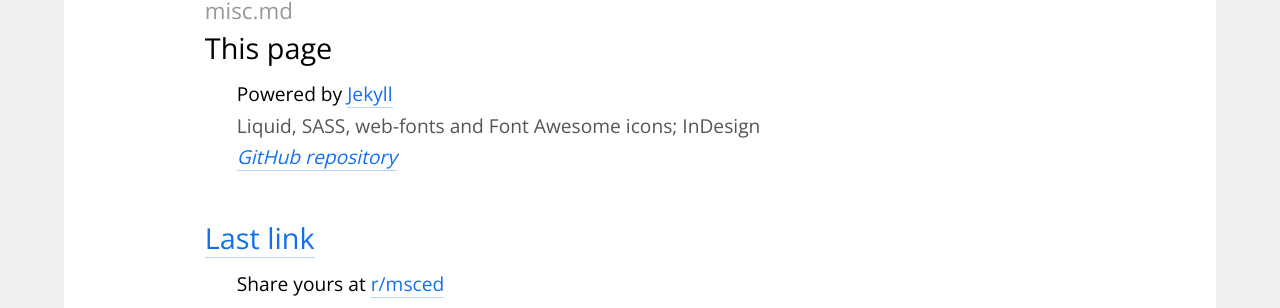
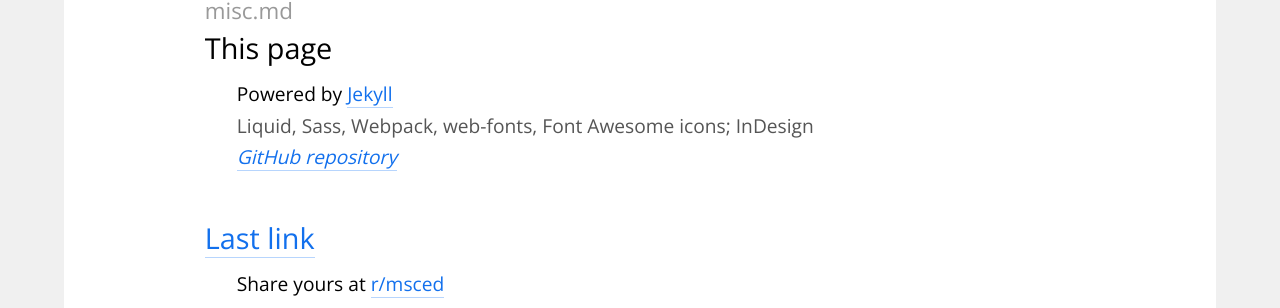
Before and after one commit to efojs/efojs.com, a Jekyll site: the page built from index.html, in a window 1280 px wide and 900 px high, scrolled down 9328 px. Shown: the part 442-750 px from the top of the window. Built offline with Jekyll 4.4.1, drawn with Linux system fonts in a browser that asks for light colours; nearby versions of some CDN libraries.

Commit message:
Mention Webpack

```diff
--- a/_posts/2019-11-09-this-page.html
+++ b/_posts/2019-11-09-this-page.html
@@ -5,7 +5,7 @@ date: "2019-11-09 07:17:58 +0300"
 category: misc
 name:
 description: Powered by <a href="https://jekyllrb.com/">Jekyll</a>
-tech_stack: Liquid, SASS, web-fonts and Font Awesome icons; InDesign
+tech_stack: Liquid, Sass, Webpack, web-fonts, Font Awesome icons; InDesign
 status: <a href="https://github.com/efojs/efojs.com">GitHub repository</a>
 nolink: true
 ---
```
